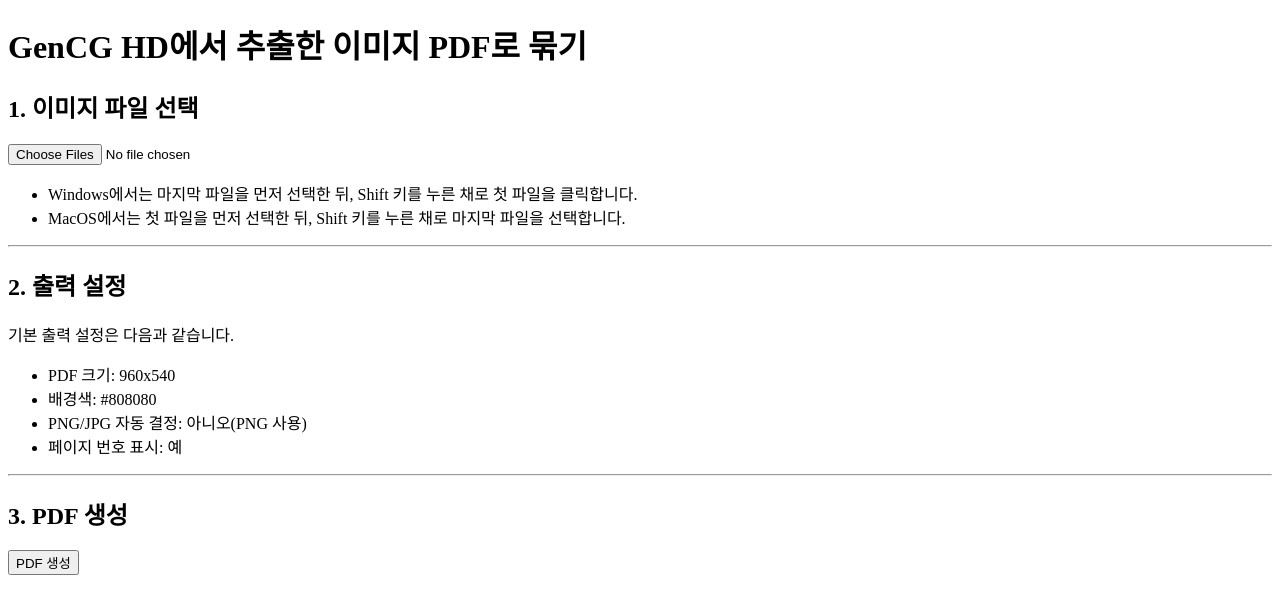
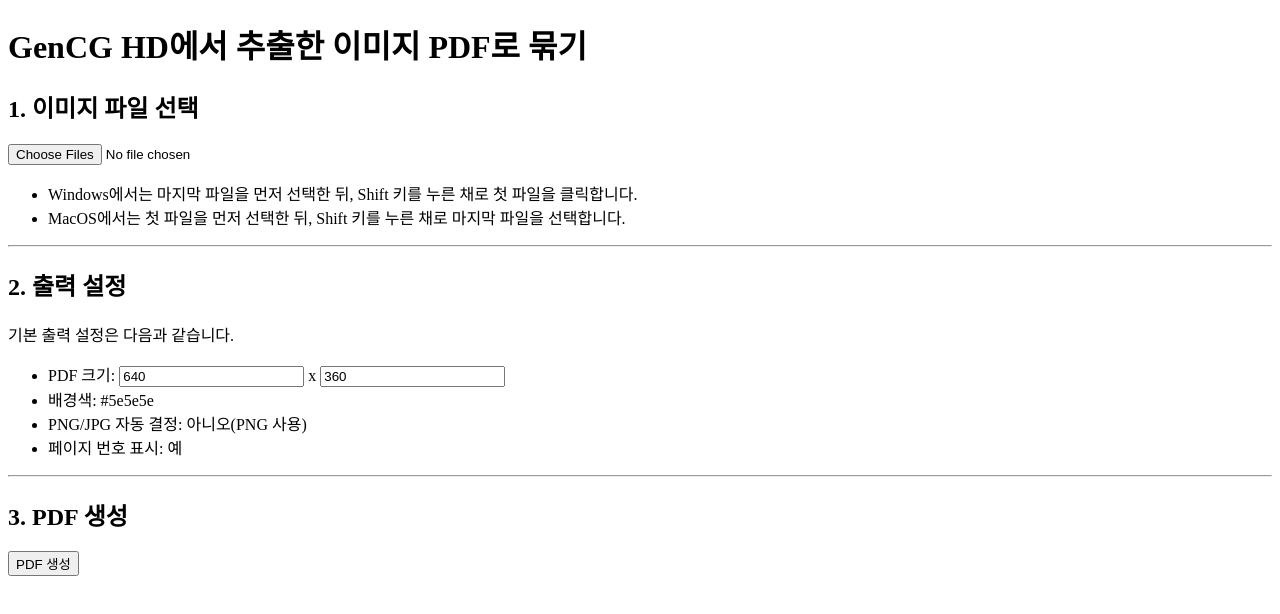
Before and after one commit to yejunian/gencg-exported-image-group, a React (Create React App) app: page / in a window 1280 px wide. Shown: the top 614 px of the page. Built offline with nearby package versions, Linux system fonts and the light colour scheme.

Commit message:
Change defaults and allow user to change pdf size

```diff
--- a/src/App.js
+++ b/src/App.js
@@ -3,10 +3,6 @@ import imageCompression from 'browser-image-compression';
 import { jsPDF } from 'jspdf';
 
 import openTga from './openTga';
-
-const imageCompressionOptions = {
-  maxWidthOrHeight: 960,
-};
 
 function App() {
   const [step, setStep] = useState('');
@@ -14,6 +10,8 @@ function App() {
   const [targetCount, setTargetCount] = useState(0);
   const [progressing, setProgressing] = useState(false);
   const [tgaFiles, setTgaFiles] = useState([]);
+  const [pdfWidth, setPdfWidth] = useState(640);
+  const [pdfHeight, setPdfHeight] = useState(360);
 
   const handleFileChange = async (event) => {
     setTgaFiles([...event.target.files]);
@@ -59,7 +57,7 @@ function App() {
       images.map(
         async (image) => {
           const file = await imageCompression.getFilefromDataUrl(image);
-          const compressed = await imageCompression(file, imageCompressionOptions);
+          const compressed = await imageCompression(file, { maxWidthOrHeight: Math.max(pdfWidth, pdfHeight) });
           completedCount += 1;
           setCompleted(completedCount === targetCount ? targetCount - 1 : completedCount);
           return imageCompression.getDataUrlFromFile(compressed);
@@ -68,25 +66,26 @@ function App() {
     );
 
     const pdf = new jsPDF({
-      orientation: 'landscape',
+      orientation: pdfWidth >= pdfHeight ? 'landscape' : 'portrait',
       unit: 'pt',
-      format: [960, 540],
+      format: [pdfWidth, pdfHeight],
     });
     pdf.deletePage(1);
 
+    const pdfShortSide = Math.min(pdfWidth, pdfHeight);
     compressed.forEach(
       (image, index) => pdf
         .addPage()
-        .setFillColor('#808080')
-        .rect(-10, -10, 980, 560, 'F')
-        .addImage(image, 0, 0, 960, 540)
+        .setFillColor('#5e5e5e')
+        .rect(-10, -10, pdfWidth + 20, pdfHeight + 20, 'F')
+        .addImage(image, 0, 0, pdfWidth, pdfHeight)
         .setFont('Helvetica', '', 'Bold')
-        .setFontSize(54)
-        .setLineWidth(8.1)
+        .setFontSize(pdfShortSide * 0.09375)
+        .setLineWidth(pdfShortSide * 0.015625)
         .setDrawColor('#ffffff')
         .setTextColor('#000000')
-        .text(String(index + 1), 912, 27, { align: 'right', baseline: 'top', renderingMode: 'stroke' })
-        .text(String(index + 1), 912, 27, { align: 'right', baseline: 'top', renderingMode: 'fill' })
+        .text(String(index + 1), pdfWidth * 0.9375, pdfHeight * 0.0625, { align: 'right', baseline: 'top', renderingMode: 'stroke' })
+        .text(String(index + 1), pdfWidth * 0.9375, pdfHeight * 0.0625, { align: 'right', baseline: 'top', renderingMode: 'fill' })
     );
 
     setCompleted(targetCount);
@@ -94,6 +93,11 @@ function App() {
 
     setProgressing(false);
   };
+
+  const handleInputChangeWith = (setState) => (event) => setState(event.target.value);
+
+  const handlePdfWidthChange = handleInputChangeWith(setPdfWidth);
+  const handlePdfHeightChange = handleInputChangeWith(setPdfHeight);
 
   return (
     <div>
@@ -117,8 +121,21 @@ function App() {
       <h2>2. 출력 설정</h2>
       <p>기본 출력 설정은 다음과 같습니다.</p>
       <ul>
-        <li>PDF 크기: 960x540</li>
-        <li>배경색: #808080</li>
+        <li>
+          PDF 크기:{' '}
+          <input
+            type="number"
+            value={pdfWidth}
+            onChange={handlePdfWidthChange}
+          />
+          {' x '}
+          <input
+            type="number"
+            value={pdfHeight}
+            onChange={handlePdfHeightChange}
+          />
+        </li>
+        <li>배경색: #5e5e5e</li>
         <li>PNG/JPG 자동 결정: 아니오(PNG 사용)</li>
         <li>페이지 번호 표시: 예</li>
       </ul>
```
